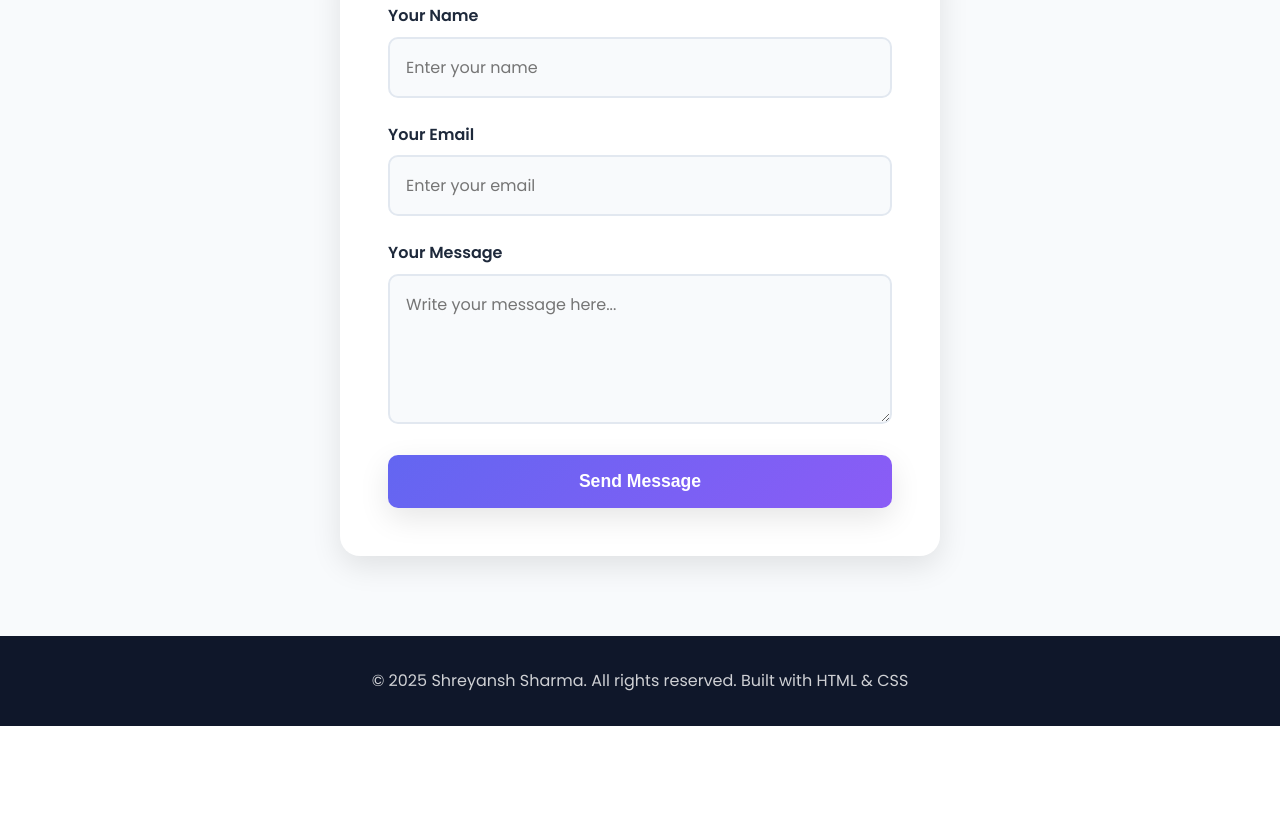
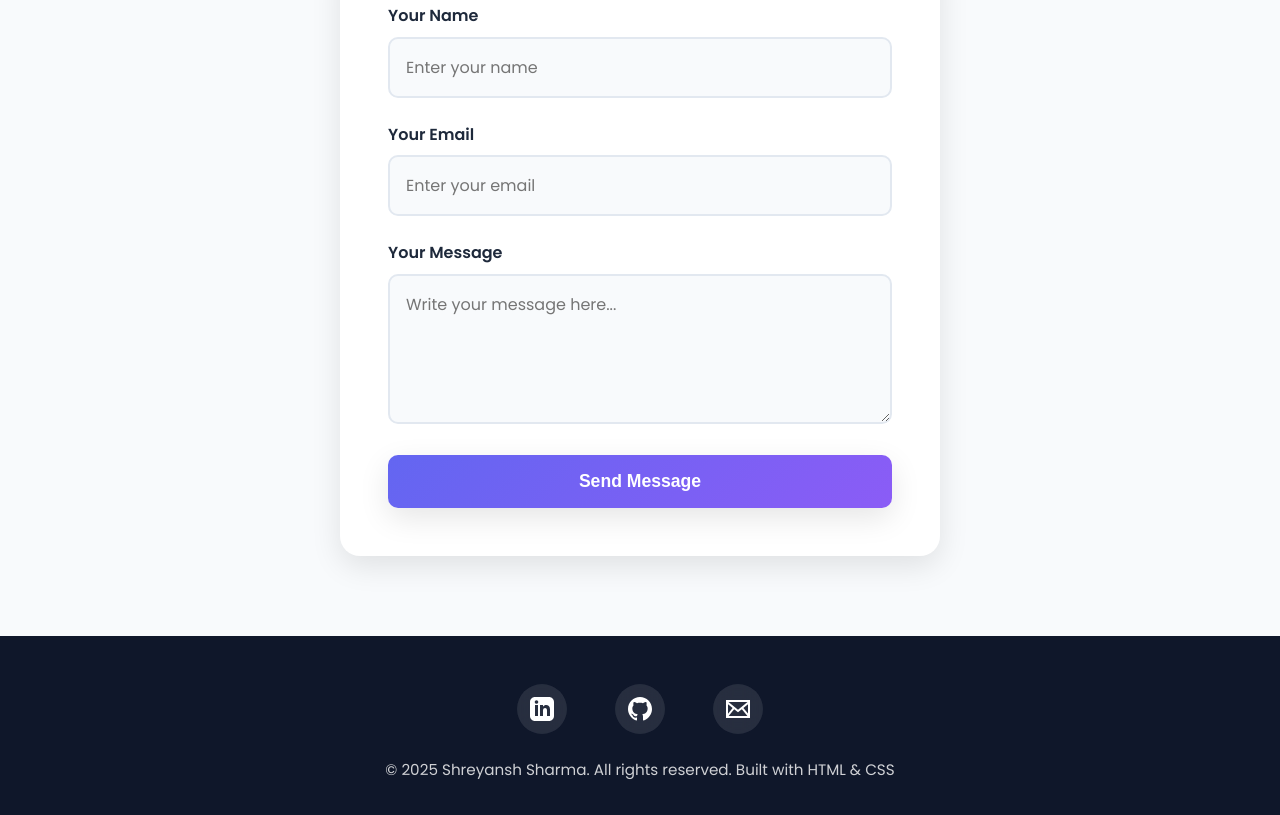
Before and after one commit to shreyansh881/shreyanshsharma, a plain HTML site: page index.html in a window 1280 px wide. Shown: the part 3457-4272 px from the top of the page. Before the commit the page ends 4183 px from the top, so only its background shows below. Drawn offline with Linux system fonts and the light colour scheme.

Commit message:
adding social-links

```diff
--- a/index.html
+++ b/index.html
@@ -206,7 +206,26 @@
 
     <!-- FOOTER -->
     <footer>
-        <p>&copy; 2025 Shreyansh Sharma. All rights reserved. Built with HTML & CSS</p>
+        <div class="footer-content">
+            <div class="social-links">
+                <a href="https://www.linkedin.com/in/shreyansh-sharma-78ba1034a/" target="_blank" class="social-icon" aria-label="LinkedIn">
+                    <svg xmlns="http://www.w3.org/2000/svg" width="24" height="24" viewBox="0 0 24 24" fill="currentColor">
+                        <path d="M19 0h-14c-2.761 0-5 2.239-5 5v14c0 2.761 2.239 5 5 5h14c2.762 0 5-2.239 5-5v-14c0-2.761-2.238-5-5-5zm-11 19h-3v-11h3v11zm-1.5-12.268c-.966 0-1.75-.79-1.75-1.764s.784-1.764 1.75-1.764 1.75.79 1.75 1.764-.783 1.764-1.75 1.764zm13.5 12.268h-3v-5.604c0-3.368-4-3.113-4 0v5.604h-3v-11h3v1.765c1.396-2.586 7-2.777 7 2.476v6.759z"/>
+                    </svg>
+                </a>
+                <a href="https://github.com/shreyansh881" target="_blank" class="social-icon" aria-label="GitHub">
+                    <svg xmlns="http://www.w3.org/2000/svg" width="24" height="24" viewBox="0 0 24 24" fill="currentColor">
+                        <path d="M12 0c-6.626 0-12 5.373-12 12 0 5.302 3.438 9.8 8.207 11.387.599.111.793-.261.793-.577v-2.234c-3.338.726-4.033-1.416-4.033-1.416-.546-1.387-1.333-1.756-1.333-1.756-1.089-.745.083-.729.083-.729 1.205.084 1.839 1.237 1.839 1.237 1.07 1.834 2.807 1.304 3.492.997.107-.775.418-1.305.762-1.604-2.665-.305-5.467-1.334-5.467-5.931 0-1.311.469-2.381 1.236-3.221-.124-.303-.535-1.524.117-3.176 0 0 1.008-.322 3.301 1.23.957-.266 1.983-.399 3.003-.404 1.02.005 2.047.138 3.006.404 2.291-1.552 3.297-1.23 3.297-1.23.653 1.653.242 2.874.118 3.176.77.84 1.235 1.911 1.235 3.221 0 4.609-2.807 5.624-5.479 5.921.43.372.823 1.102.823 2.222v3.293c0 .319.192.694.801.576 4.765-1.589 8.199-6.086 8.199-11.386 0-6.627-5.373-12-12-12z"/>
+                    </svg>
+                </a>
+                <a href="https://mail.google.com/mail/?view=cm&fs=1&to=shreyanshsharma1803@gmail.com" class="social-icon" aria-label="Email" target="_blank" rel="noopener noreferrer">
+                    <svg xmlns="http://www.w3.org/2000/svg" width="24" height="24" viewBox="0 0 24 24" fill="currentColor">
+                        <path d="M0 3v18h24v-18h-24zm6.623 7.929l-4.623 5.712v-9.458l4.623 3.746zm-4.141-5.929h19.035l-9.517 7.713-9.518-7.713zm5.694 7.188l3.824 3.099 3.83-3.104 5.612 6.817h-18.779l5.513-6.812zm9.208-1.264l4.616-3.741v9.348l-4.616-5.607z"/>
+                    </svg>
+                </a>
+            </div>
+            <p>&copy; 2025 Shreyansh Sharma. All rights reserved. Built with HTML & CSS</p>
+        </div>
     </footer>
 </body>
 </html>
--- a/style.css
+++ b/style.css
@@ -783,11 +783,53 @@ footer {
     background: var(--dark-bg);
     color: var(--white);
     text-align: center;
-    padding: 2rem;
+    padding: 3rem 2rem 2rem;
+}
+
+.footer-content {
+    max-width: 1200px;
+    margin: 0 auto;
+}
+
+.social-links {
+    display: flex;
+    justify-content: center;
+    align-items: center;
+    gap: 3rem;
+    margin-bottom: 1.5rem;
+}
+
+.social-icon {
+    display: flex;
+    align-items: center;
+    justify-content: center;
+    width: 50px;
+    height: 50px;
+    background: rgba(255, 255, 255, 0.1);
+    border-radius: 50%;
+    color: var(--white);
+    transition: all 0.3s ease;
+    text-decoration: none;
+    backdrop-filter: blur(10px);
+}
+
+.social-icon:hover {
+    background: var(--gradient);
+    transform: translateY(-5px) scale(1.1);
+    box-shadow: 0 10px 25px rgba(99, 102, 241, 0.4);
+}
+
+.social-icon svg {
+    transition: transform 0.3s ease;
+}
+
+.social-icon:hover svg {
+    transform: scale(1.1);
 }
 
 footer p {
     opacity: 0.8;
+    font-size: 0.95rem;
 }
 
 /* RESPONSIVE DESIGN - MEDIA QUERIES */
@@ -823,6 +865,9 @@ footer p {
     }
     .contact-form {
         padding: 2rem;
+    }
+    .social-links {
+        gap: 2rem;
     }
 }
 
```
